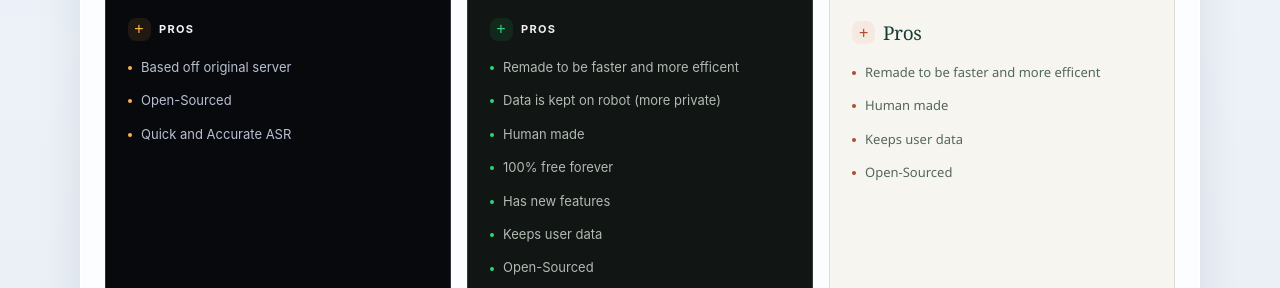
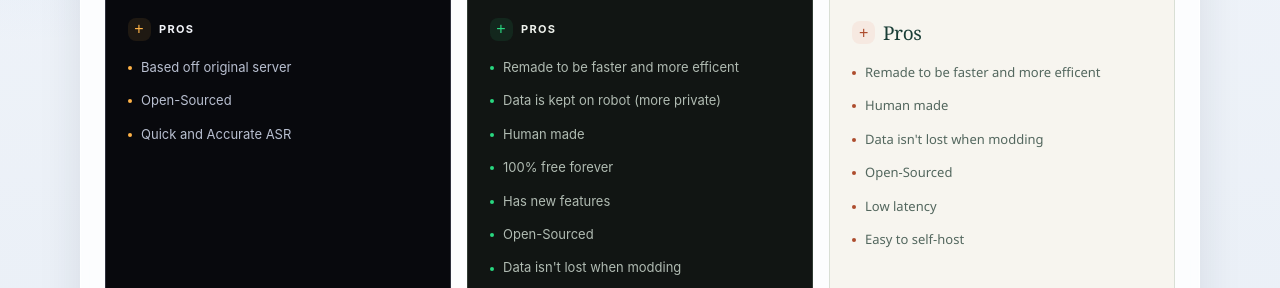
Before and after one commit to Jibo-Revival-Group/servers.jiborevival.com, a plain HTML site: page index.html in a window 1280 px wide. Shown: the part 648-936 px from the top of the page. Drawn offline with Linux system fonts and the light colour scheme.

Commit message:
Update pros and cons for 5x1 and OpenJibo in the server guide

```diff
--- a/index.html
+++ b/index.html
@@ -59,12 +59,13 @@
               <li>Human made</li>
               <li>100% free forever</li>
               <li>Has new features</li>
-              <li>Keeps user data</li>
               <li>Open-Sourced</li>
+              <li>Data isn't lost when modding</li>
               <li>Quick and Accurate ASR</li>
             </ul></section>
             <section class="list-section cons" aria-labelledby="five-cons"><h4 id="five-cons"><span aria-hidden="true">−</span>Cons</h4><ul>
               <li>A couple bugs</li>
+              <li>Difficult to self-host</li>
             </ul></section>
             <a class="visit-button" href="https://5x1.com/" aria-label="Visit 5x1" target="_blank" rel="noopener noreferrer">Visit <span aria-hidden="true">↗</span></a>
           </article>
@@ -77,8 +78,10 @@
             <section class="list-section pros" aria-labelledby="openjibo-pros"><h4 id="openjibo-pros"><span aria-hidden="true">+</span>Pros</h4><ul>
               <li>Remade to be faster and more efficent</li>
               <li>Human made</li>
-              <li>Keeps user data</li>
+              <li>Data isn't lost when modding</li>
               <li>Open-Sourced</li>
+              <li>Low latency</li>
+              <li>Easy to self-host</li>
             </ul></section>
             <section class="list-section cons" aria-labelledby="openjibo-cons"><h4 id="openjibo-cons"><span aria-hidden="true">−</span>Cons</h4><ul>
               <li>A couple bugs</li>
```
